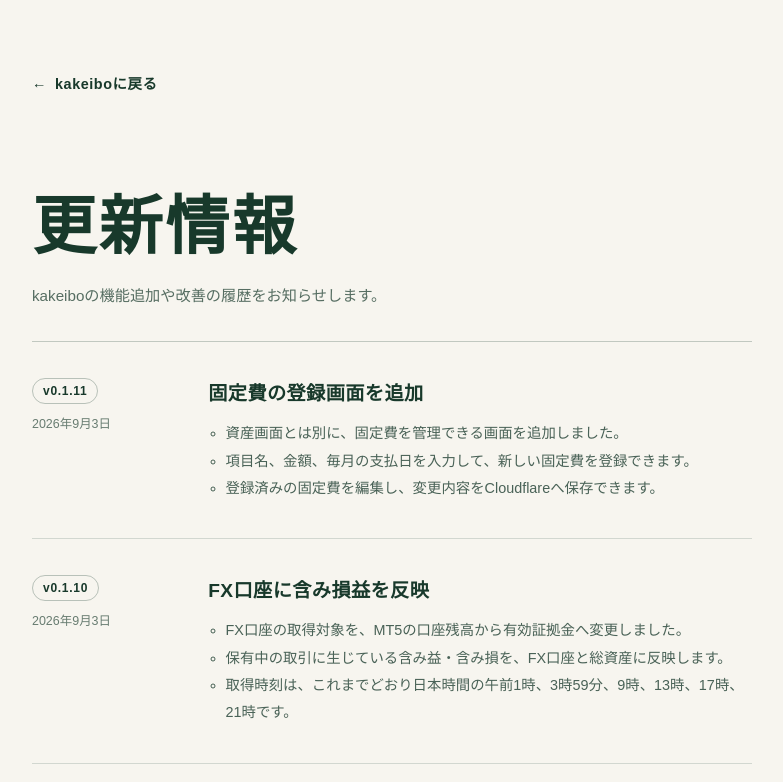
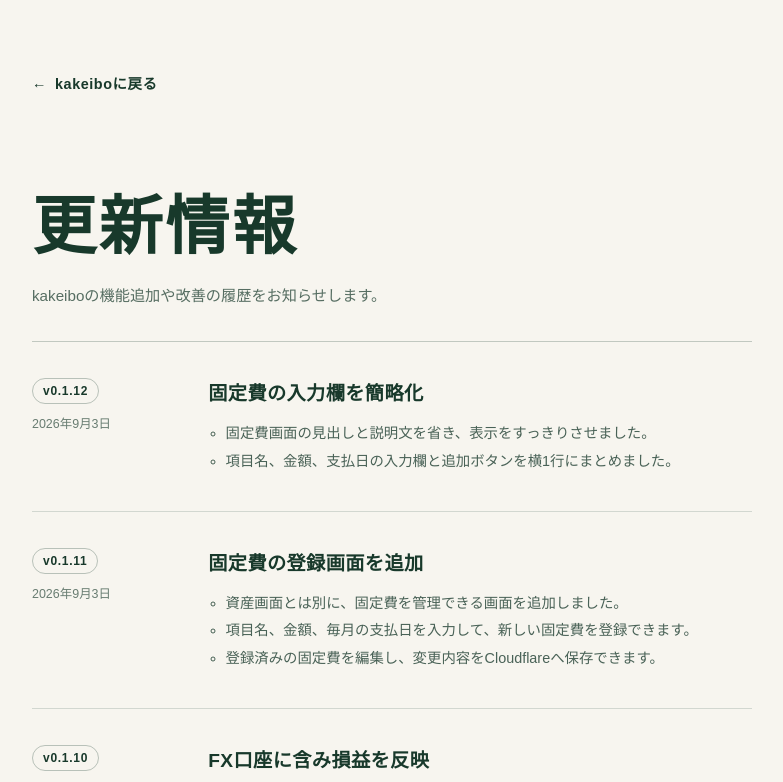
Before and after one commit to umedademu/kakeibo, a Next.js app: page /updates in a window 1280 px wide. Shown: the top 782 px of the page, without its empty margins (248-1031 px from the left). Built offline with nearby package versions, Linux system fonts and the light colour scheme.

Commit message:
固定費の入力画面を簡略化

```diff
--- a/app/globals.css
+++ b/app/globals.css
@@ -449,46 +449,23 @@ a {
 .fixed-cost-section {
   display: flex;
   flex-direction: column;
-  gap: 26px;
+  gap: 20px;
 }
 
-.fixed-cost-intro h1,
-.fixed-cost-form h2,
 .fixed-cost-list-heading h2 {
   margin: 0;
 }
 
-.fixed-cost-intro h1 {
-  font-size: clamp(2rem, 7vw, 3.5rem);
-  font-weight: 600;
+.fixed-cost-form {
+  display: grid;
+  grid-template-columns: minmax(0, 1.4fr) minmax(0, 1fr) minmax(0, 0.8fr) auto;
+  gap: 8px;
 }
 
-.fixed-cost-intro p {
-  margin: 8px 0 0;
-  color: rgb(24 57 43 / 68%);
-  line-height: 1.7;
-}
-
-.fixed-cost-form {
-  padding: 24px;
-  border: 1px solid rgb(24 57 43 / 22%);
-  border-radius: 12px;
-  background: rgb(255 255 255 / 35%);
-}
-
-.fixed-cost-form h2,
 .fixed-cost-list-heading h2 {
   font-size: 1.05rem;
 }
 
-.fixed-cost-fields {
-  display: grid;
-  grid-template-columns: 1.4fr 1fr 0.8fr;
-  gap: 14px;
-  margin: 20px 0;
-}
-
-.fixed-cost-form label,
 .fixed-cost-edit-form label {
   display: grid;
   gap: 7px;
@@ -507,15 +484,6 @@ a {
   color: var(--foreground);
   font: inherit;
   padding: 10px;
-}
-
-.input-with-unit {
-  display: grid;
-  grid-template-columns: 1fr auto;
-  align-items: center;
-  gap: 7px;
-  color: var(--foreground);
-  font-size: 0.9rem;
 }
 
 .primary-button,
@@ -570,7 +538,7 @@ a {
 }
 
 .fixed-cost-list {
-  margin: -26px 0 0;
+  margin: -20px 0 0;
   padding: 0;
   list-style: none;
 }
@@ -630,9 +598,21 @@ a {
     align-items: center;
   }
 
-  .fixed-cost-fields,
   .fixed-cost-edit-form {
     grid-template-columns: 1fr;
+  }
+
+  .fixed-cost-form {
+    gap: 6px;
+  }
+
+  .fixed-cost-form input {
+    padding-inline: 8px;
+    font-size: 0.78rem;
+  }
+
+  .fixed-cost-form > .primary-button {
+    padding-inline: 10px;
   }
 
   .fixed-cost-row {
--- a/app/updates/page.tsx
+++ b/app/updates/page.tsx
@@ -7,6 +7,16 @@ export const metadata: Metadata = {
 };
 
 const updates = [
+  {
+    version: "v0.1.12",
+    date: "2026年9月3日",
+    dateTime: "2026-09-03",
+    title: "固定費の入力欄を簡略化",
+    changes: [
+      "固定費画面の見出しと説明文を省き、表示をすっきりさせました。",
+      "項目名、金額、支払日の入力欄と追加ボタンを横1行にまとめました。",
+    ],
+  },
   {
     version: "v0.1.11",
     date: "2026年9月3日",
--- a/package.json
+++ b/package.json
@@ -1,6 +1,6 @@
 {
   "name": "kakeibo",
-  "version": "0.1.11",
+  "version": "0.1.12",
   "private": true,
   "scripts": {
     "dev": "next dev",
```
Also changed, not shown: app/components/fixed-cost-manager.tsx (+9 -27 lines), 2 other files (tests, documents, lock files or other folders).
